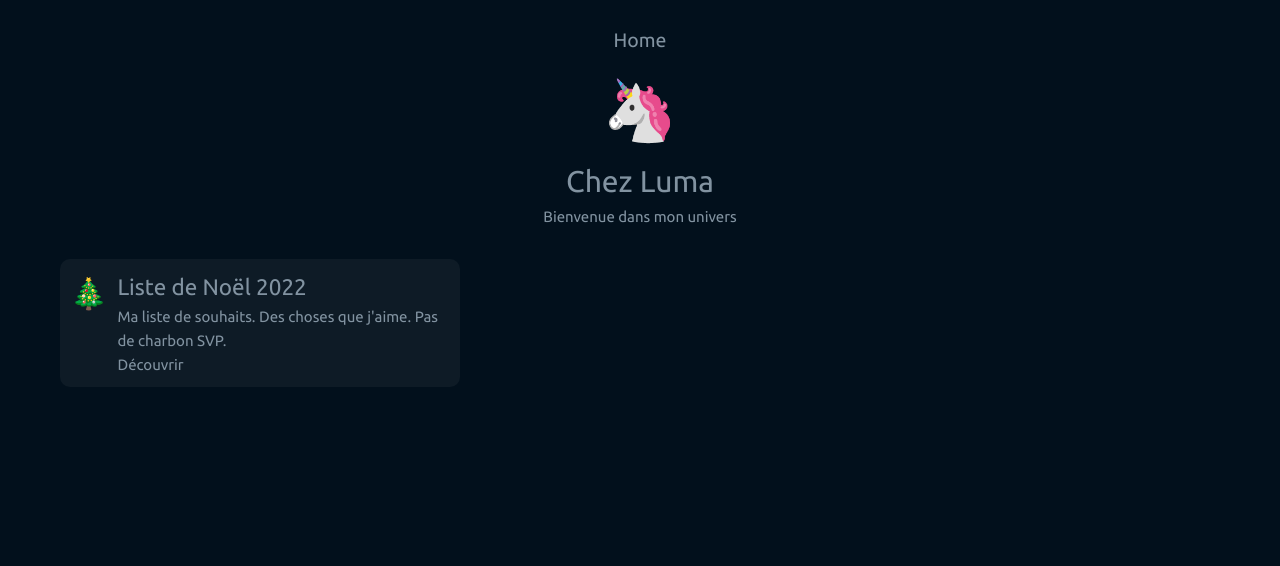
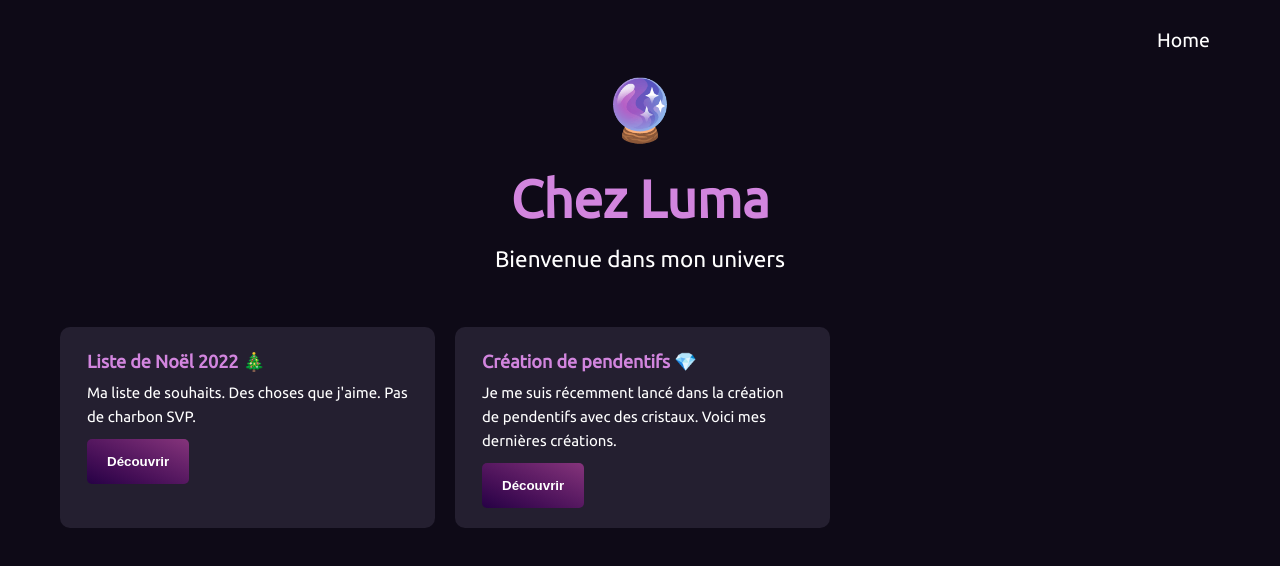
Before and after one commit to luma-git/chezluma, a Vue app: page / in a window 1280 px wide. Shown: the top 566 px of the page. Built offline with nearby package versions, Linux system fonts and the light colour scheme.

Commit message:
:lipstick: WIP style

```diff
--- a/src/App.vue
+++ b/src/App.vue
@@ -19,7 +19,7 @@ import { RouterLink, RouterView } from 'vue-router'
 <style scoped lang="sass">
 nav
   display: flex
-  justify-content: center
+  justify-content: right
   gap: 20px
 
 nav a
@@ -29,14 +29,6 @@ nav a
   gap: 5px
   align-items: center
 
-h1
-  text-align: center
-  font-size: 5em
-  text-transform: uppercase
-  font-style: italic
-  background: -webkit-linear-gradient(-90deg, rgba(233,0,255,1) 0%, rgba(79,0,255,1) 50%, rgba(0,25,84,1) 100%)
-  -webkit-background-clip: text
-  -webkit-text-fill-color: transparent
-  line-height: 0.6
-  margin: 20px auto 30px auto
+nav a:hover
+  color: #d285de
 </style>
--- a/src/assets/base.css
+++ b/src/assets/base.css
@@ -16,6 +16,6 @@ body {
   text-rendering: optimizeLegibility;
   -webkit-font-smoothing: antialiased;
   -moz-osx-font-smoothing: grayscale;
-  background-color: #02101c;
-  color: #8293a1;
+  background-color: #0e0a17;
+  color: #fff;
 }
--- a/src/assets/main.css
+++ b/src/assets/main.css
@@ -12,3 +12,32 @@ a {
   transition: 0.4s;
   color: inherit;
 }
+
+h1 {
+  text-align: center;
+  font-size: 3.5em;
+  font-weight: bold;
+}
+
+h1 + p {
+  font-size: 1.5em;
+}
+
+.accent {
+  color: #d285de;
+}
+
+.accent-btn {
+  background-image: linear-gradient(to right top, #260145, #460f57, #652169, #85347b);
+  color: #fff;
+  padding: 15px 20px;
+  font-weight: bold;
+  border-radius: 5px;
+  border: none;
+}
+
+.accent-btn:hover {
+  cursor: pointer;
+  background-image: none;
+  background-color: #260145;
+}
--- a/src/components/layout/LayoutCard.vue
+++ b/src/components/layout/LayoutCard.vue
@@ -1,5 +1,5 @@
 <script setup lang="ts">
-import { RouterLink } from 'vue-router'
+import router from '@/router'
 
 const props = defineProps({
   title: String,
@@ -11,29 +11,24 @@ const props = defineProps({
 
 <template>
   <section class="card">
-    <span>{{ props. emoji }}</span>
-    <div class="card-content">
-      <h2>{{ props.title }}</h2>
-      <p>{{ props.description }}</p>
-      <RouterLink :to="`/${props.link}`">Découvrir</RouterLink>
-    </div>
+    <h2 class="accent">{{ props.title }} <span>{{ props. emoji }}</span></h2>
+    <p>{{ props.description }}</p>
+    <button class="accent-btn" @click="router.push(props.link)">Découvrir</button>
   </section>
 </template>
 
 <style scoped lang="sass">
 .card
-  display: flex
-  background-color: #0e1b26
-  max-width: 400px
+  background-color: #241f30
+  max-width: 375px
   width: 100%
   border-radius: 10px
-  padding: 10px
-  gap: 10px
+  padding: 20px 27px
 
-  span
-    font-size: 2em
+  h2
+    font-weight: bold
+    font-size: 1.2em
 
-.card-content
-  display: flex
-  flex-direction: column
+  p
+    margin: 5px auto 10px auto
 </style>
--- a/src/components/layout/LayoutCardChristmas.vue
+++ b/src/components/layout/LayoutCardChristmas.vue
@@ -1,6 +1,4 @@
 <script setup lang="ts">
-import { useChristmas } from '@/stores/useChristmasStore'
-
 const props = defineProps({
   title: String,
   description: String,
@@ -9,34 +7,43 @@ const props = defineProps({
   image: String,
   preference: Number
 })
-
-const christmas = useChristmas().christmas
 </script>
 
 <template>
+  <a :href="props.link" target="_blank">
     <section class="card">
       <div class="image-container" :style="`background-image: url('${props.image}')`"></div>
       <h2>{{ props.title }}</h2>
       <p>{{ props.description }}</p>
       <p class="price">Prix : {{ props.price }} €</p>
       <div class="preference">
-      <p>Préférence : <span v-for="(n, index) in props.preference" :key="index">🧡</span></p>
+        <p>Préférence : <span v-for="(n, index) in props.preference" :key="index">💜</span></p>
       </div>
-    <a :href="props.link" target="_blank">Voir le souhait</a>
     </section>
+  </a>
 </template>
 
 <style scoped lang="sass">
 .card
   border-radius: 10px
-  background-color: #0e1b26
-  max-width: 370px
-  width: 100%
-  padding: 10px
+  width: 370px
+  background-color: #241f30
+  padding: 20px
+  filter: opacity(30%)
+  transition: filter 0.3s
+
+  h2
+    font-weight: bold
+    font-size: 1.2em
 
 .image-container
   margin-bottom: 5px
   height: 250px
   background-size: cover
   background-position: center
+
+
+.card:hover
+
+    filter: opacity(90%)
 </style>
--- a/src/components/layout/LayoutTitle.vue
+++ b/src/components/layout/LayoutTitle.vue
@@ -9,7 +9,7 @@ const props = defineProps({
 <template>
   <div class="title">
     <span>{{ props.emoji }}</span>
-    <h1>{{ props.title }}</h1>
+    <h1 class="accent">{{ props.title }}</h1>
     <p v-if="props.subtitle">{{ props.subtitle }}</p>
   </div>
 </template>
@@ -19,7 +19,7 @@ const props = defineProps({
   display: flex
   flex-direction: column
   text-align: center
-  margin-bottom: 30px
+  margin-bottom: 50px
 
   span
     font-size: 4em
--- a/src/stores/useChristmasStore.ts
+++ b/src/stores/useChristmasStore.ts
@@ -16,6 +16,14 @@ export const useChristmas = defineStore('Christmas', {
                     link: '',
                     image: ''
                 },*/
+                {
+                    title: "Les lettres du Père Noël de Tolkien",
+                    description: "",
+                    price: 29,
+                    preference: 4,
+                    link: 'https://www.cultura.com/p-lettres-du-pere-noel-9782267046809.html',
+                    image: 'https://cdn.cultura.com/cdn-cgi/image/width=1280/media/pim/TITELIVE/15_9782267046809_1_75.jpg'
+                },
                 {
                     title: "Monopoly Animal Crossing",
                     description: "Pour redécouvrir ce jeu mythique dans l'univers d'Animal Crossing.",
@@ -63,22 +71,6 @@ export const useChristmas = defineStore('Christmas', {
                     preference: 3,
                     link: 'https://boutiqueultia.com/products/tasse-rat',
                     image: 'https://cdn.shopify.com/s/files/1/0587/0872/1796/products/TasseRat.jpg?v=1665145975&width=1946'
-                },
-                {
-                    title: "T-shirt Ratus",
-                    description: "Noir coupe homme taille S",
-                    price: 25,
-                    preference: 2,
-                    link: 'https://boutiqueultia.com/products/tshirt?variant=40862704271492',
-                    image: 'https://cdn.shopify.com/s/files/1/0587/0872/1796/products/TShirtRat.jpg?v=1665409378&width=1946'
-                },
-                {
-                    title: "T-shirt Popcorn sugar",
-                    description: "",
-                    price: 25,
-                    preference: 1,
-                    link: 'https://boutiquepopcorn.fr/collections/tous-les-produits/products/tee-shirt-popcorn-sugar',
-                    image: 'https://cdn.shopify.com/s/files/1/0328/2708/0840/products/ImpressionSugar_720x.jpg?v=1665491703'
                 },
                 {
                     title: "Intégrale Kaamelott en DVD",
--- a/src/stores/useContentStore.ts
+++ b/src/stores/useContentStore.ts
@@ -5,13 +5,19 @@ export const useContent = defineStore('Content', {
         home: {
             title: "Chez Luma",
             subtitle: "Bienvenue dans mon univers",
-            emoji: '🦄',
+            emoji: '🔮',
             cards: [
                 {
                     title: "Liste de Noël 2022",
                     description: "Ma liste de souhaits. Des choses que j'aime. Pas de charbon SVP.",
                     link: 'liste-de-noel',
                     emoji: '🎄'
+                },
+                {
+                    title: "Création de pendentifs",
+                    description: "Je me suis récemment lancé dans la création de pendentifs avec des cristaux. Voici mes dernières créations.",
+                    link: 'pendentifs',
+                    emoji: '💎'
                 }
             ]
         }
--- a/src/views/ChristmasListView.vue
+++ b/src/views/ChristmasListView.vue
@@ -60,14 +60,14 @@ function filterOnPreference(filter: { filter: number, isActive: boolean }) {
     <LayoutTitle :title="christmas.title" :subtitle="christmas.subtitle" :emoji="christmas.emoji"  />
 
     <div class="filter">
-      <button @click="reloadItems" :class="allItems ? 'filter-btn active' : 'filter-btn'">Tout les souhaits</button>
+      <button @click="reloadItems" :class="allItems ? 'filter-btn active' : 'filter-btn'">Tous les souhaits</button>
       <button v-for="(filter, index) in christmas.filters.onPrice" :key="index" @click="filterOnPrice(filter)" :class="filter.isActive ? 'filter-btn active' : 'filter-btn'">Moins de {{ filter.filter }} €</button>
       <button v-for="(filter, index) in christmas.filters.onPreference" :key="index" @click="filterOnPreference(filter)" :class="filter.isActive ? 'filter-btn active' : 'filter-btn'">
-        <span v-for="(n, index) in filter.filter" :key="index">🧡</span>
+        <span v-for="(n, index) in filter.filter" :key="index">💜</span>
       </button>
     </div>
 
-    <p class="items-counter">{{ items.length }} souhait{{ items.length > 1 ? 's' : '' }}</p>
+    <p class="items-counter accent">{{ items.length }} souhait{{ items.length > 1 ? 's' : '' }}</p>
 
     <div class="cards">
       <LayoutCardChristmas
@@ -89,16 +89,16 @@ function filterOnPreference(filter: { filter: number, isActive: boolean }) {
   margin: auto
   display: flex
   flex-wrap: wrap
-  gap: 15px
+  gap: 25px
 
 .filter-btn
-  background-color: #0e1b26
-  padding: 3px 5px
+  background-color: #000
+  padding: 10px 15px
   cursor: pointer
   font-family: 'Ubuntu', sans-serif
   border: none
-  border-radius: 5px
-  color: #8293a1
+  border-radius: 30px
+  color: #fff
 
 .filter
   display: flex
@@ -107,7 +107,7 @@ function filterOnPreference(filter: { filter: number, isActive: boolean }) {
   justify-content: center
 
 .active
-  background-color: #18045c
+  background-image: linear-gradient(to right top, #260145, #460f57, #652169, #85347b)
 
 .items-counter
   text-align: center
--- a/src/views/HomeView.vue
+++ b/src/views/HomeView.vue
@@ -22,5 +22,7 @@ const cards = home.cards
 </template>
 
 <style scoped lang="sass">
-
+.cards
+  display: flex
+  gap: 20px
 </style>
```
Lines whose indentation alone changed are shown as unchanged.
